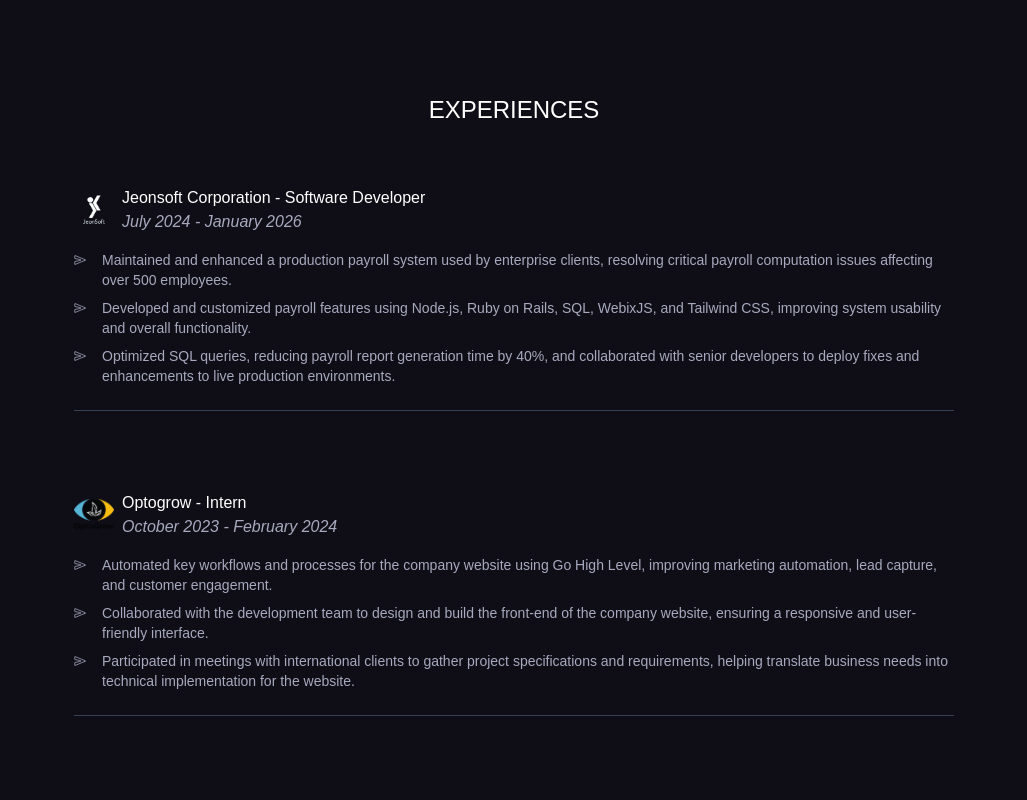
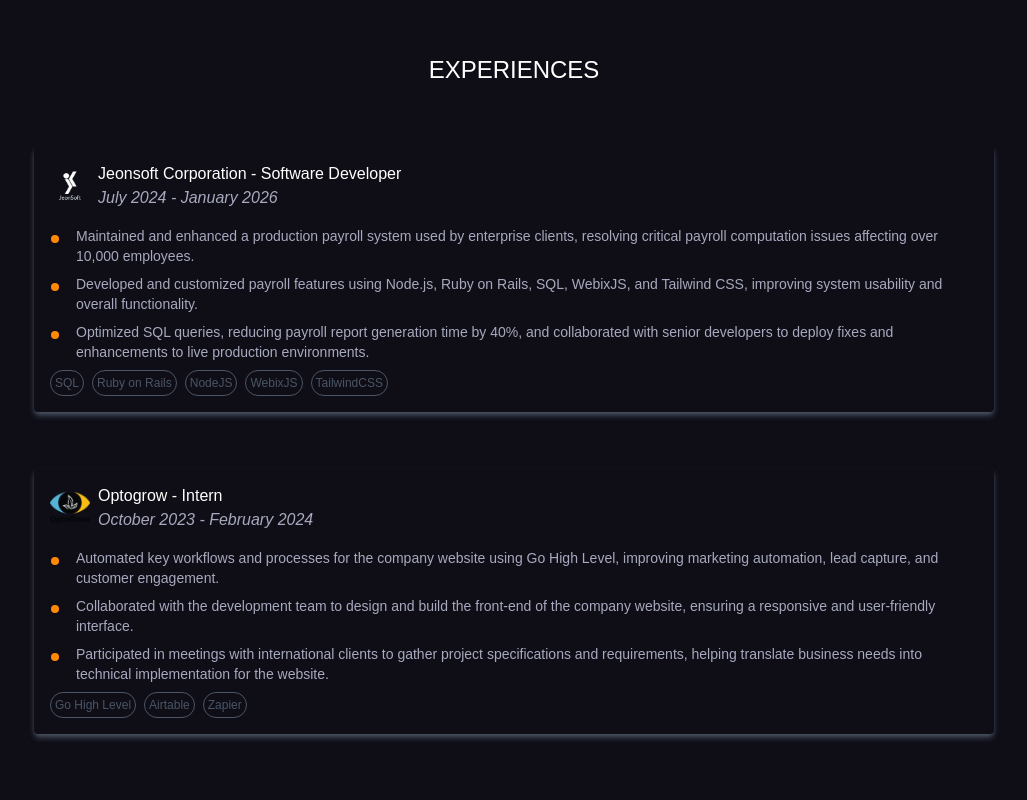
Before and after one commit to Sublime8157/portfolio, a React (Vite) app in the folder frontend/: page / in a window 1280 px wide. Shown: the part 1940-2740 px from the top of the page, without its empty margins (126-1153 px from the left). Built offline with nearby package versions, Linux system fonts and the light colour scheme.

Commit message:
Replace experiences UI

```diff
--- a/frontend/src/features/experiences/components/experienceList.jsx
+++ b/frontend/src/features/experiences/components/experienceList.jsx
@@ -7,9 +7,10 @@ const experiences = [
     name: "Jeonsoft Corporation",
     role: "Software Developer",
     tenure: "July 2024 - January 2026",
-    paragraph: ` Maintained and enhanced a production payroll system used by enterprise clients, resolving critical payroll computation issues affecting over 500 employees. \n
+    paragraph: ` Maintained and enhanced a production payroll system used by enterprise clients, resolving critical payroll computation issues affecting over 10,000 employees. \n
     Developed and customized payroll features using Node.js, Ruby on Rails, SQL, WebixJS, and Tailwind CSS, improving system usability and overall functionality. \n
     Optimized SQL queries, reducing payroll report generation time by 40%, and collaborated with senior developers to deploy fixes and enhancements to live production environments.`,
+    stacks: ["SQL", "Ruby on Rails", "NodeJS", "WebixJS", "TailwindCSS"],
   },
   {
     logo: ExpLogo2,
@@ -18,6 +19,7 @@ const experiences = [
     tenure: "October 2023 - February 2024",
     paragraph:
       "Automated key workflows and processes for the company website using Go High Level, improving marketing automation, lead capture, and customer engagement. \n \n  Collaborated with the development team to design and build the front-end of the company website, ensuring a responsive and user-friendly interface. \n \n  Participated in meetings with international clients to gather project specifications and requirements, helping translate business needs into technical implementation for the website.",
+      stacks: ["Go High Level","Airtable","Zapier"]
   },
 ];
 
--- a/frontend/src/features/experiences/components/experiences.jsx
+++ b/frontend/src/features/experiences/components/experiences.jsx
@@ -3,7 +3,9 @@ import Motion from "../../utils/Motion.jsx";
 import Button from "../../utils/Button.jsx";
 import { useState, useCallback } from "react";
 import useBreakPoints from "../../../hooks/useBreakPoint.js";
-import Hr from "../../utils/Hr.jsx";
+import { motion } from "framer-motion";
+import { FontAwesomeIcon } from "@fortawesome/react-fontawesome";
+import { faCircle } from "@fortawesome/free-solid-svg-icons";
 
 const Experiences = () => {
   const isLg = useBreakPoints(1024);
@@ -13,7 +15,8 @@ const Experiences = () => {
   const toggleReveal = useCallback((index) => {
     setRevealedIndices((prev) => {
       const next = new Set(prev);
-      if (next.has(index)) { // toggle the adding and removing on set
+      if (next.has(index)) {
+        // toggle the adding and removing on set
         next.delete(index);
       } else {
         next.add(index);
@@ -25,16 +28,17 @@ const Experiences = () => {
   const isRevealed = (index) => isLg || revealedIndices.has(index);
 
   return (
-    <div className="flex flex-col gap-10 p-10">
+    <div className="flex flex-col gap-10">
       <Motion direction="top" className="mt-10 text-center text-lg md:text-2xl">
         EXPERIENCES
       </Motion>
-      <ul className="pt-5 flex flex-col justify-between gap-20 items-center">
+      <ul className="pt-5 flex flex-col justify-between gap-14 items-center">
         {experienceList.map((exp, index) => (
+          <motion.button whileHover={{ scale: 1.01 }} whileTap={{ scale: 1 }} className="">
             <Motion
               direction="bottom"
               key={index}
-            className=" flex gap-4 flex-col"
+              className="flex gap-4 flex-col rounded shadow-md shadow-gray-600 p-4 text-left"
             >
               <div className="flex flex-row justify-between items-center">
                 <div className="gap-2 items-center flex flex-row">
@@ -54,7 +58,9 @@ const Experiences = () => {
                 {!isLg && (
                   <Button variant="plain" onClick={() => toggleReveal(index)}>
                     <ion-icon
-                    name={isRevealed(index) ? "remove-outline" : "add-outline"}
+                      name={
+                        isRevealed(index) ? "remove-outline" : "add-outline"
+                      }
                       class="text-2xl"
                     ></ion-icon>
                   </Button>
@@ -74,16 +80,28 @@ const Experiences = () => {
                       line.trim() !== "" && (
                         <div key={i} className="mb-2 flex gap-4 items-start">
                           <div className="z-10 text-xs mt-1">
-                          <ion-icon name="send-outline"></ion-icon>
+                            <FontAwesomeIcon icon={faCircle} className="text-[8px] text-[#ff8906]" />
                           </div>
                           <p>{line}</p>
                         </div>
                       ),
                   )}
                 </div>
+                <div className="flex items-center flex-row flex-wrap text-gray-600 gap-2">
+                  {exp.stacks?.map((item, index) => {
+                    return (
+                      <li
+                        key={index}
+                        className="rounded-full border border-gray-600 p-1 text-xs"
+                      >
+                        {item}
+                      </li>
+                    );
+                  })}
                 </div>
-            <Hr></Hr>
+              </div>
             </Motion>
+          </motion.button>
         ))}
       </ul>
     </div>
```
Lines whose indentation alone changed are shown as unchanged.
